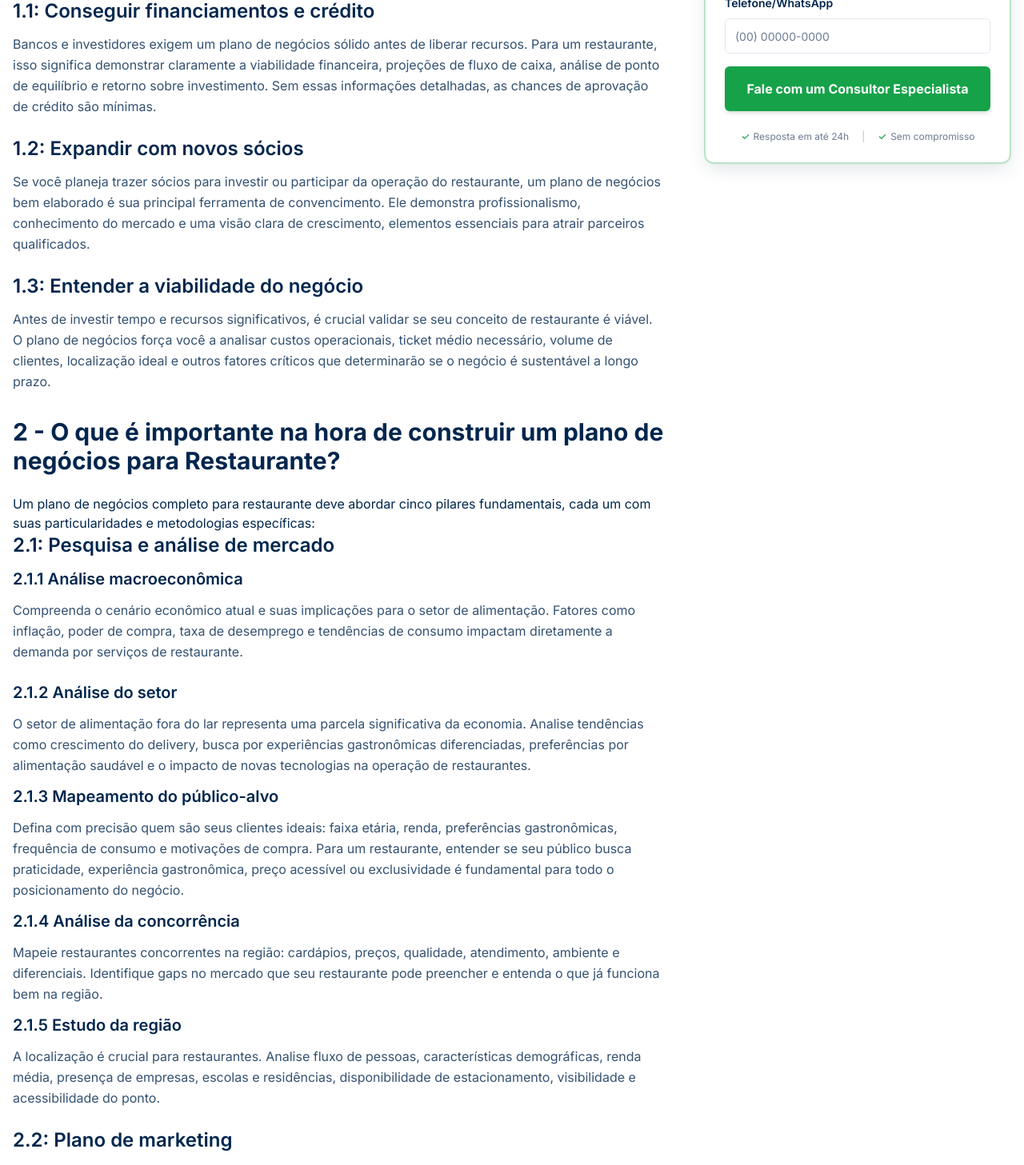
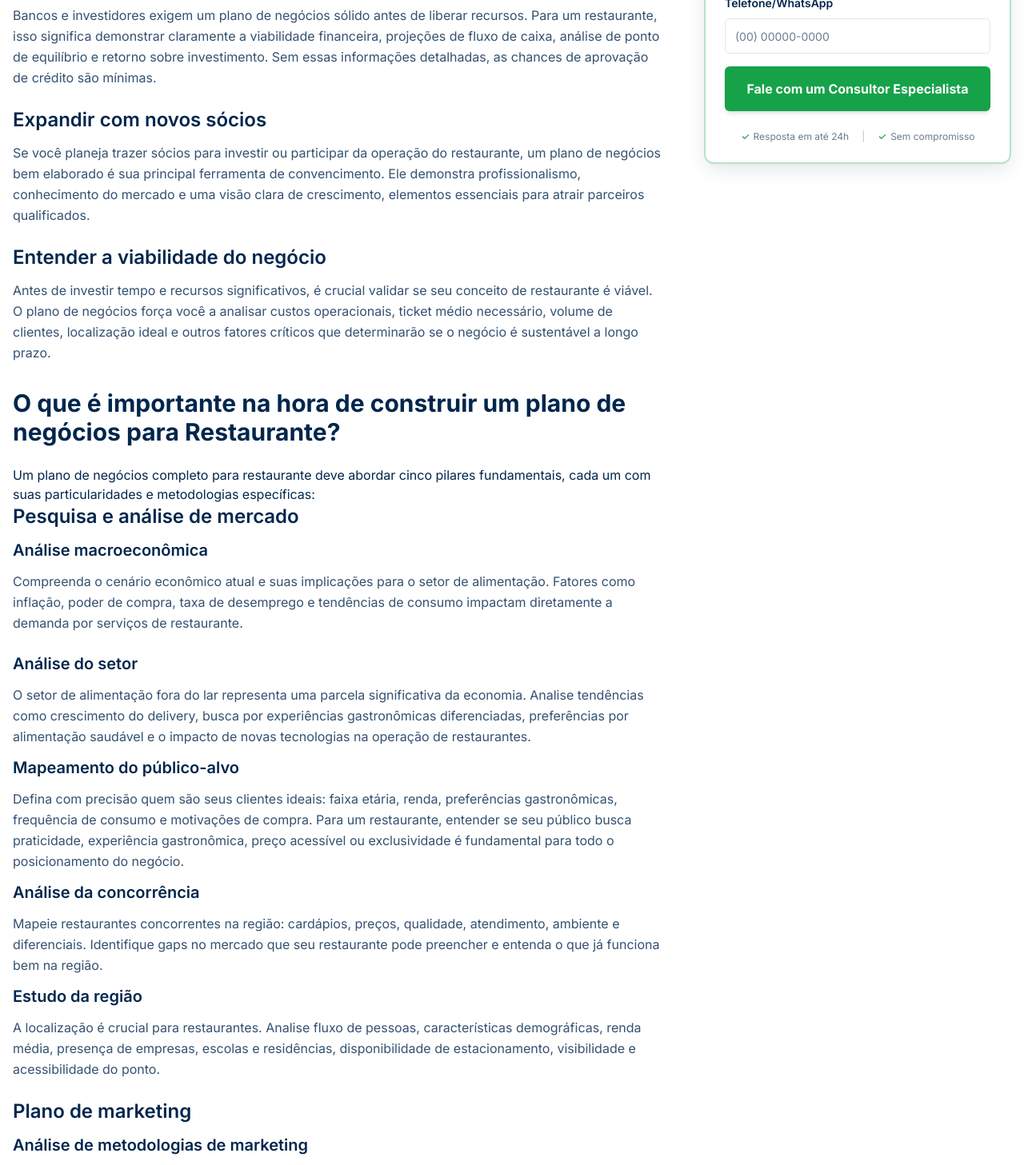
Before and after one commit to omeneghel/niche-plan-forge, a React (Vite) app: page / in a window 1280 px wide. Shown: the part 1280-2737 px from the top of the page at 80% size. Built offline with nearby package versions, Linux system fonts and the light colour scheme; the HTML template or start-up script is replaced by a standard one.

Commit message:
Remove section numbering and fix mobile breadcrumb
Remove numbering from section titles and ensure the breadcrumb is fully responsive on mobile devices.

```diff
--- a/src/pages/Index.tsx
+++ b/src/pages/Index.tsx
@@ -37,24 +37,24 @@ const Index = () => {
               </div>
 
               {/* Section 1 */}
-              <ContentSection id="por-que-montar" title={`1 - Por que montar um plano de negócio para ${niche}?`}>
+              <ContentSection id="por-que-montar" title={`Por que montar um plano de negócio para ${niche}?`}>
                 <p>
                   No setor de alimentação, onde as margens são apertadas e a concorrência é intensa, ter um plano de negócios detalhado não é apenas recomendável – é essencial. Veja as principais razões:
                 </p>
 
-                <Subsection title="1.1: Conseguir financiamentos e crédito">
+                <Subsection title="Conseguir financiamentos e crédito">
                   <p>
                     Bancos e investidores exigem um plano de negócios sólido antes de liberar recursos. Para um restaurante, isso significa demonstrar claramente a viabilidade financeira, projeções de fluxo de caixa, análise de ponto de equilíbrio e retorno sobre investimento. Sem essas informações detalhadas, as chances de aprovação de crédito são mínimas.
                   </p>
                 </Subsection>
 
-                <Subsection title="1.2: Expandir com novos sócios">
+                <Subsection title="Expandir com novos sócios">
                   <p>
                     Se você planeja trazer sócios para investir ou participar da operação do restaurante, um plano de negócios bem elaborado é sua principal ferramenta de convencimento. Ele demonstra profissionalismo, conhecimento do mercado e uma visão clara de crescimento, elementos essenciais para atrair parceiros qualificados.
                   </p>
                 </Subsection>
 
-                <Subsection title="1.3: Entender a viabilidade do negócio">
+                <Subsection title="Entender a viabilidade do negócio">
                   <p>
                     Antes de investir tempo e recursos significativos, é crucial validar se seu conceito de restaurante é viável. O plano de negócios força você a analisar custos operacionais, ticket médio necessário, volume de clientes, localização ideal e outros fatores críticos que determinarão se o negócio é sustentável a longo prazo.
                   </p>
@@ -62,149 +62,149 @@ const Index = () => {
               </ContentSection>
 
               {/* Section 2 */}
-              <ContentSection id="o-que-e-importante" title={`2 - O que é importante na hora de construir um plano de negócios para ${niche}?`}>
+              <ContentSection id="o-que-e-importante" title={`O que é importante na hora de construir um plano de negócios para ${niche}?`}>
                 <p>
                   Um plano de negócios completo para restaurante deve abordar cinco pilares fundamentais, cada um com suas particularidades e metodologias específicas:
                 </p>
 
-                <Subsection title="2.1: Pesquisa e análise de mercado">
-                  <Subsection title="2.1.1 Análise macroeconômica" level={4}>
+                <Subsection title="Pesquisa e análise de mercado">
+                  <Subsection title="Análise macroeconômica" level={4}>
                     <p>
                       Compreenda o cenário econômico atual e suas implicações para o setor de alimentação. Fatores como inflação, poder de compra, taxa de desemprego e tendências de consumo impactam diretamente a demanda por serviços de restaurante.
                     </p>
                   </Subsection>
 
-                  <Subsection title="2.1.2 Análise do setor" level={4}>
+                  <Subsection title="Análise do setor" level={4}>
                     <p>
                       O setor de alimentação fora do lar representa uma parcela significativa da economia. Analise tendências como crescimento do delivery, busca por experiências gastronômicas diferenciadas, preferências por alimentação saudável e o impacto de novas tecnologias na operação de restaurantes.
                     </p>
                   </Subsection>
 
-                  <Subsection title="2.1.3 Mapeamento do público-alvo" level={4}>
+                  <Subsection title="Mapeamento do público-alvo" level={4}>
                     <p>
                       Defina com precisão quem são seus clientes ideais: faixa etária, renda, preferências gastronômicas, frequência de consumo e motivações de compra. Para um restaurante, entender se seu público busca praticidade, experiência gastronômica, preço acessível ou exclusividade é fundamental para todo o posicionamento do negócio.
                     </p>
                   </Subsection>
 
-                  <Subsection title="2.1.4 Análise da concorrência" level={4}>
+                  <Subsection title="Análise da concorrência" level={4}>
                     <p>
                       Mapeie restaurantes concorrentes na região: cardápios, preços, qualidade, atendimento, ambiente e diferenciais. Identifique gaps no mercado que seu restaurante pode preencher e entenda o que já funciona bem na região.
                     </p>
                   </Subsection>
 
-                  <Subsection title="2.1.5 Estudo da região" level={4}>
+                  <Subsection title="Estudo da região" level={4}>
                     <p>
                       A localização é crucial para restaurantes. Analise fluxo de pessoas, características demográficas, renda média, presença de empresas, escolas e residências, disponibilidade de estacionamento, visibilidade e acessibilidade do ponto.
                     </p>
                   </Subsection>
                 </Subsection>
 
-                <Subsection title="2.2: Plano de marketing">
-                  <Subsection title="2.2.1 Análise de metodologias de marketing" level={4}>
+                <Subsection title="Plano de marketing">
+                  <Subsection title="Análise de metodologias de marketing" level={4}>
                     <p>
                       Para restaurantes, o marketing vai além da propaganda. Inclui presença em redes sociais, parcerias com aplicativos de delivery, programa de fidelidade, eventos especiais, marketing de influência e gestão de reputação online.
                     </p>
                   </Subsection>
 
-                  <Subsection title="2.2.2 Estratégias de marketing" level={4}>
+                  <Subsection title="Estratégias de marketing" level={4}>
                     <p>
                       Defina os 7 P's do marketing aplicados ao seu restaurante: Produto (cardápio), Preço (estratégia de precificação), Praça (localização e canais de venda), Promoção (comunicação), Pessoas (equipe), Processos (experiência do cliente) e Physical Evidence (ambiente físico).
                     </p>
                   </Subsection>
 
-                  <Subsection title="2.2.3 Fidelização dos clientes" level={4}>
+                  <Subsection title="Fidelização dos clientes" level={4}>
                     <p>
                       No setor de alimentação, clientes recorrentes são a chave da lucratividade. Desenvolva estratégias como programas de pontos, descontos para frequentadores, eventos exclusivos, comunicação personalizada e excelência consistente no atendimento.
                     </p>
                   </Subsection>
 
-                  <Subsection title="2.2.4 Painel de indicadores do marketing" level={4}>
+                  <Subsection title="Painel de indicadores do marketing" level={4}>
                     <p>
                       Estabeleça KPIs claros: custo de aquisição de clientes, ticket médio, frequência de visitas, taxa de retorno, engajamento em redes sociais, avaliações online e conversão de campanhas promocionais.
                     </p>
                   </Subsection>
                 </Subsection>
 
-                <Subsection title="2.3: Plano operacional">
-                  <Subsection title="2.3.1 Espaço físico" level={4}>
+                <Subsection title="Plano operacional">
+                  <Subsection title="Espaço físico" level={4}>
                     <p>
                       Planeje a distribuição do espaço: cozinha (pelo menos 30% da área), salão, estoque, área de higienização, vestiários e banheiros. Considere fluxo de trabalho, normas sanitárias, capacidade de atendimento e conforto dos clientes.
                     </p>
                   </Subsection>
 
-                  <Subsection title="2.3.2 Metodologia 5W2H" level={4}>
+                  <Subsection title="Metodologia 5W2H" level={4}>
                     <p>
                       Organize todas as atividades operacionais do restaurante respondendo: O quê? (tarefas), Quem? (responsáveis), Quando? (prazos), Onde? (locais), Por quê? (justificativas), Como? (métodos) e Quanto? (custos).
                     </p>
                   </Subsection>
 
-                  <Subsection title="2.3.3 Quadro organizacional" level={4}>
+                  <Subsection title="Quadro organizacional" level={4}>
                     <p>
                       Defina a estrutura da equipe: chef/cozinheiros, auxiliares de cozinha, garçons, recepcionista, gerente, equipe de limpeza. Especifique funções, responsabilidades e hierarquia.
                     </p>
                   </Subsection>
 
-                  <Subsection title="2.3.4 Softwares úteis" level={4}>
+                  <Subsection title="Softwares úteis" level={4}>
                     <p>
                       Sistemas de gestão são essenciais: PDV (ponto de venda), controle de estoque, gestão financeira, integração com delivery, reservas online e gestão de relacionamento com clientes.
                     </p>
                   </Subsection>
 
-                  <Subsection title="2.3.5 Relacionamento com cliente" level={4}>
+                  <Subsection title="Relacionamento com cliente" level={4}>
                     <p>
                       Estabeleça protocolos de atendimento, gestão de feedback, resolução de reclamações, comunicação pós-visita e programas de relacionamento que garantam experiências positivas consistentes.
                     </p>
                   </Subsection>
 
-                  <Subsection title="2.3.6 Mapeamento dos processos" level={4}>
+                  <Subsection title="Mapeamento dos processos" level={4}>
                     <p>
                       Documente todos os processos-chave: recebimento de mercadorias, armazenamento, preparo, atendimento ao cliente, fechamento de contas, limpeza e manutenção. Processos bem definidos garantem qualidade e eficiência.
                     </p>
                   </Subsection>
                 </Subsection>
 
-                <Subsection title="2.4: Plano financeiro">
-                  <Subsection title="2.4.1 Levantamento de custos" level={4}>
+                <Subsection title="Plano financeiro">
+                  <Subsection title="Levantamento de custos" level={4}>
                     <p>
                       Mapeie todos os custos: fixos (aluguel, salários, contas), variáveis (ingredientes, embalagens, comissões de delivery), impostos e despesas com manutenção. Para restaurantes, o custo com ingredientes tipicamente representa 30-35% do faturamento.
                     </p>
                   </Subsection>
 
-                  <Subsection title="2.4.2 Análise do investimento inicial" level={4}>
+                  <Subsection title="Análise do investimento inicial" level={4}>
                     <p>
                       Calcule o capital necessário para abertura: reforma do espaço, equipamentos de cozinha, mobiliário, utensílios, estoque inicial, licenças, marketing de lançamento e capital de giro para os primeiros meses.
                     </p>
                   </Subsection>
 
-                  <Subsection title="2.4.3 Projeção da receita" level={4}>
+                  <Subsection title="Projeção da receita" level={4}>
                     <p>
                       Estime o faturamento baseando-se em: número de lugares, rotatividade de mesas, ticket médio, dias e horários de funcionamento. Desenvolva três cenários (otimista, realista e pessimista) para os próximos 5 anos.
                     </p>
                   </Subsection>
 
-                  <Subsection title="2.4.4 Cálculo de indicadores" level={4}>
+                  <Subsection title="Cálculo de indicadores" level={4}>
                     <p>
                       Determine o ponto de equilíbrio (quantos clientes/mês são necessários para cobrir custos), payback (tempo para recuperar o investimento), margem de contribuição e lucratividade esperada. Esses indicadores são cruciais para decisões estratégicas.
                     </p>
                   </Subsection>
                 </Subsection>
 
-                <Subsection title="2.5: Plano estratégico">
-                  <Subsection title="2.5.1 Análise SWOT" level={4}>
+                <Subsection title="Plano estratégico">
+                  <Subsection title="Análise SWOT" level={4}>
                     <p>
                       Identifique Forças (ex: localização privilegiada), Fraquezas (ex: falta de experiência no setor), Oportunidades (ex: crescimento do delivery) e Ameaças (ex: alta concorrência) do seu restaurante.
                     </p>
                   </Subsection>
 
-                  <Subsection title="2.5.2 Plano de Metas" level={4}>
+                  <Subsection title="Plano de Metas" level={4}>
                     <p>
                       Utilize o Balanced Scorecard para definir metas em quatro perspectivas: Financeira (faturamento, lucratividade), Clientes (satisfação, retenção), Processos Internos (eficiência operacional) e Aprendizado (capacitação da equipe).
                     </p>
                   </Subsection>
                 </Subsection>
 
-                <Subsection title="2.6: Análise de Riscos">
-                  <Subsection title="2.6.1 Matriz de riscos" level={4}>
+                <Subsection title="Análise de Riscos">
+                  <Subsection title="Matriz de riscos" level={4}>
                     <p>
                       Mapeie riscos do negócio classificando-os por probabilidade e impacto: problemas com fornecedores, variação de preços de ingredientes, questões sanitárias, alta rotatividade de pessoal, mudanças na legislação, crises econômicas. Para cada risco, defina planos de mitigação.
                     </p>
@@ -213,7 +213,7 @@ const Index = () => {
               </ContentSection>
 
               {/* Section 3 */}
-              <ContentSection id="por-que-contratar" title={`3 - Por que contratar uma consultoria para construir um plano de negócios para ${niche}?`}>
+              <ContentSection id="por-que-contratar" title={`Por que contratar uma consultoria para construir um plano de negócios para ${niche}?`}>
                 <p>
                   Uma empresa especializada reúne experiência acumulada que ajuda a evitar erros comuns de empreendedores que não passaram por um processo de desenvolvimento de planos de negócios. Além de possuir metodologias consolidadas de planejamento e escopos claros de atuação.
                 </p>
@@ -226,50 +226,50 @@ const Index = () => {
               </ContentSection>
 
               {/* Section 4 */}
-              <ContentSection id="o-que-esta-incluido" title="4 - O que estará incluído no seu plano de negócios?">
-                <Subsection title={`4.1 - Plano estratégico inicial para ${niche}`}>
+              <ContentSection id="o-que-esta-incluido" title="O que estará incluído no seu plano de negócios?">
+                <Subsection title={`Plano estratégico inicial para ${niche}`}>
                   <p>
                     Definição de Missão, Visão e Valores da empresa e construção do Business Model Canvas, que descreve os blocos fundamentais do negócio (proposta de valor, recursos, canais, clientes e receitas).
                   </p>
                 </Subsection>
 
-                <Subsection title={`4.2 - Pesquisa e análise de mercado para ${niche}`}>
+                <Subsection title={`Pesquisa e análise de mercado para ${niche}`}>
                   <p>
                     Inclui análise macroeconômica, análise setorial, mapeamento do público-alvo, análise da concorrência e estudo da região, com base em dados demográficos, espaciais e de consumo específicos do setor de alimentação.
                   </p>
                 </Subsection>
 
-                <Subsection title={`4.3 - Plano de marketing para ${niche}`}>
+                <Subsection title={`Plano de marketing para ${niche}`}>
                   <p>
                     Aplicação dos 7 P's do marketing, análise do valor da marca e definição de estratégias de marketing e fidelização de clientes, acompanhadas de um painel de indicadores analíticos para acompanhamento das ações.
                   </p>
                 </Subsection>
 
-                <Subsection title={`4.4 - Plano operacional para ${niche}`}>
+                <Subsection title={`Plano operacional para ${niche}`}>
                   <p>
                     Estruturação do espaço físico e dos processos operacionais, utilização da ferramenta 5W2H para planejamento de atividades, elaboração do quadro organizacional e indicação de softwares de gestão úteis à operação.
                   </p>
                 </Subsection>
 
-                <Subsection title={`4.5 - Plano financeiro para ${niche}`}>
+                <Subsection title={`Plano financeiro para ${niche}`}>
                   <p>
                     Levantamento dos custos fixos e variáveis, análise do investimento inicial, projeção de receitas e fluxo de caixa para 5 anos com três cenários (otimista, moderado e pessimista) e cálculo dos indicadores payback e ponto de equilíbrio.
                   </p>
                 </Subsection>
 
-                <Subsection title={`4.6 - Plano estratégico final para ${niche}`}>
+                <Subsection title={`Plano estratégico final para ${niche}`}>
                   <p>
                     Realização da análise SWOT (forças, fraquezas, oportunidades e ameaças) e elaboração do Plano de Metas com base no Balanced Scorecard (BSC), conectando perspectivas financeira, de mercado, processos internos e aprendizado.
                   </p>
                 </Subsection>
 
-                <Subsection title={`4.7 - Análise de riscos para ${niche}`}>
+                <Subsection title={`Análise de riscos para ${niche}`}>
                   <p>
                     Construção da Matriz de Riscos, que identifica e classifica os riscos conforme probabilidade e impacto, oferecendo uma visão clara dos desafios e vulnerabilidades do empreendimento.
                   </p>
                 </Subsection>
 
-                <Subsection title={`4.8 - Relatório final para ${niche}`}>
+                <Subsection title={`Relatório final para ${niche}`}>
                   <p>
                     Entrega de um documento consolidado com todas as análises e recomendações, acompanhado de apresentação final à equipe cliente, garantindo compreensão total dos resultados e orientações.
                   </p>
```
Also changed, not shown: src/components/Breadcrumb.tsx (+6 -6 lines), src/index.css (+10 -0 lines).
